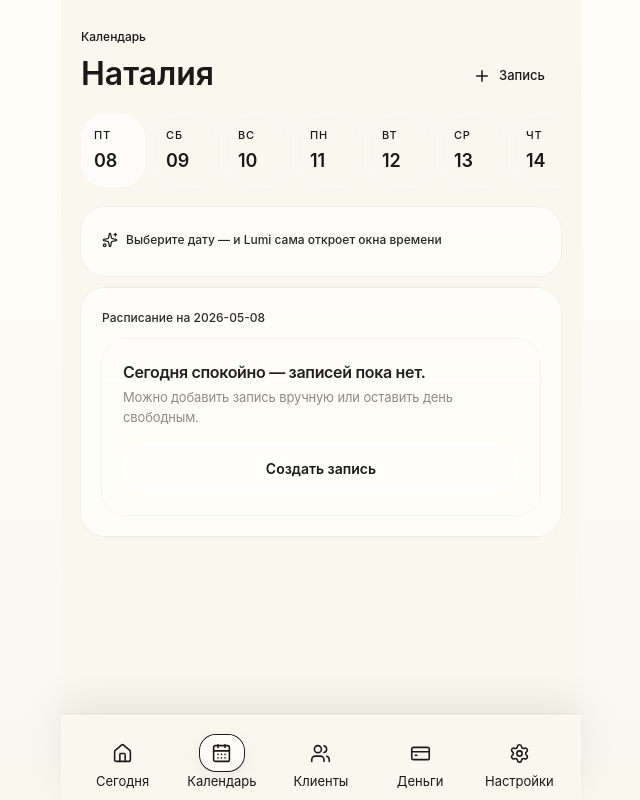
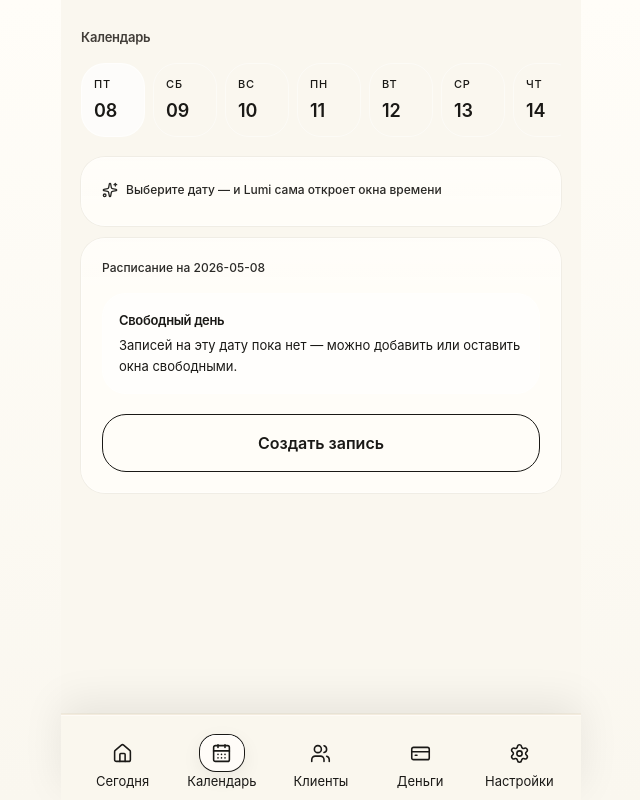
Before and after one commit to natagoy1999-droid/lumi-book, a React (Vite) app: page /calendar in a window 1280 px wide. Shown: the whole page, without its empty margins (319-959 px from the left). Built offline with nearby package versions, Linux system fonts and the light colour scheme.

Commit message:
Fix clients modal render loop

```diff
--- a/src/components/Sheet.tsx
+++ b/src/components/Sheet.tsx
@@ -30,21 +30,22 @@ export function Sheet({
 }: Props) {
   const resolvedModalId = coerceModalId(modalId)
   const active = open && children != null
-  const modal = useModalManager()
   const centered = variant === 'center'
   const zBackdrop = z.backdrop
   const zModal = z.modal
 
+  // Do not depend on `useModalManager()` snapshot — it changes identity every store update and
+  // would re-run this effect, firing cleanup that closes the modal → infinite loop (React #185).
   useEffect(() => {
     if (!active) return
-    modal.open(modalId)
+    useModalManager.getState().open(resolvedModalId)
     const prev = document.body.style.overflow
     document.body.style.overflow = 'hidden'
     return () => {
       document.body.style.overflow = prev
       if (useModalManager.getState().active === resolvedModalId) useModalManager.getState().close()
     }
-  }, [active, modal, resolvedModalId])
+  }, [active, resolvedModalId])
   return (
     <AnimatePresence>
       {active ? (
--- a/src/screens/Calendar.tsx
+++ b/src/screens/Calendar.tsx
@@ -1,11 +1,11 @@
 import { motion } from 'framer-motion'
-import { Plus, Sparkles } from 'lucide-react'
+import { Sparkles } from 'lucide-react'
 import { useMemo, useState } from 'react'
 import { useNavigate } from 'react-router-dom'
 
 import { GlassCard } from '../components/GlassCard'
 import { cn } from '../lib/cn'
-import { LumiEmptyState } from '../components/ui/LumiEmptyState'
+import { LumiButton } from '../components/ui/LumiButton'
 import { useCognitiveUI } from '../state/cognitiveUI'
 import { todayISO, useStore } from '../state/store'
 
@@ -57,25 +57,9 @@ export function Calendar() {
           initial={{ opacity: 0, y: 10 }}
           animate={{ opacity: 1, y: 0 }}
           transition={{ type: 'spring', stiffness: 520, damping: 44 }}
-          className="mb-4 flex items-end justify-between"
+          className="mb-4"
         >
-          <div>
-            <div className="text-[12px] font-medium tracking-tightish text-ink-700/70">
-              Календарь
-            </div>
-            <div className="mt-1 text-[32px] font-semibold tracking-tightish text-ink-950">
-              {master.name}
-            </div>
-          </div>
-
-          <button
-            type="button"
-            onClick={() => nav('/calendar/new')}
-            className="inline-flex items-center gap-2 rounded-2xl bg-ink-950 px-4 py-3 text-[13px] font-medium text-paper-50 shadow-glowGold"
-          >
-            <Plus size={18} />
-            Запись
-          </button>
+          <div className="lumi-section-title">Календарь</div>
         </motion.div>
 
         <div
@@ -88,10 +72,7 @@ export function Calendar() {
               <button
                 key={d}
                 type="button"
-                onClick={() => {
-                  setDateISO(d)
-                  nav(`/calendar/new?date=${encodeURIComponent(d)}`, { replace: true })
-                }}
+                onClick={() => setDateISO(d)}
                 className={cn(
                   'min-w-[64px] rounded-3xl border px-3 py-3 text-left shadow-soft transition',
                   'backdrop-blur-glass',
@@ -167,15 +148,24 @@ export function Calendar() {
                 ))}
               </div>
             ) : (
-              <div className="mt-3">
-                <LumiEmptyState
-                  title="Сегодня спокойно — записей пока нет."
-                  desc="Можно добавить запись вручную или оставить день свободным."
-                  actionLabel="Создать запись"
-                  onAction={() => nav('/calendar/new')}
-                />
+              <div className="mt-4 rounded-3xl border border-white/55 bg-white/45 px-4 py-4 text-[13px] leading-relaxed text-ink-700/70 shadow-soft">
+                <div className="font-semibold tracking-tight text-ink-950">Свободный день</div>
+                <div className="mt-1 text-[13px] leading-relaxed text-ink-700/65">
+                  Записей на эту дату пока нет — можно добавить или оставить окна свободными.
+                </div>
               </div>
             )}
+
+            <div className="mt-5">
+              <LumiButton
+                type="button"
+                onClick={() =>
+                  nav(`/calendar/new?date=${encodeURIComponent(dateISO)}`)
+                }
+              >
+                Создать запись
+              </LumiButton>
+            </div>
           </GlassCard>
         </div>
       </div>
--- a/src/screens/Clients.tsx
+++ b/src/screens/Clients.tsx
@@ -1,6 +1,6 @@
 import { motion } from 'framer-motion'
 import { Plus, Sparkles, Search, Trash2, Users } from 'lucide-react'
-import { useMemo, useState } from 'react'
+import { useCallback, useMemo, useState } from 'react'
 
 import { GlassCard } from '../components/GlassCard'
 import { cn } from '../lib/cn'
@@ -43,7 +43,13 @@ export function Clients() {
   const [draft, setDraft] = useState<Client | null>(null)
   const [saveError, setSaveError] = useState<string | null>(null)
 
-  const openNew = () => {
+  const closeModal = useCallback(() => {
+    setOpenEdit(false)
+    setDraft(null)
+    setSaveError(null)
+  }, [])
+
+  const handleAddClient = useCallback(() => {
     setSaveError(null)
     setDraft({
       id: `c_${Math.random().toString(16).slice(2)}_${Date.now().toString(16)}`,
@@ -54,17 +60,28 @@ export function Clients() {
       visits: 0,
     })
     setOpenEdit(true)
-  }
+  }, [])
 
-  const closeModal = () => {
-    setOpenEdit(false)
-    setDraft(null)
+  const handleEditClient = useCallback((c: Client) => {
     setSaveError(null)
-  }
+    setDraft({
+      id: c.id,
+      name: c.name ?? '',
+      phone: c.phone ?? '',
+      notes: c.notes ?? '',
+      totalSpent: c.totalSpent ?? 0,
+      visits: c.visits ?? 0,
+    })
+    setOpenEdit(true)
+  }, [])
 
-  const isExistingClient = Boolean(
-    draft && state.clients.some((c) => c.id === draft.id),
+  const draftId = draft?.id
+  const isExistingClient = useMemo(
+    () => (draftId ? state.clients.some((c) => c.id === draftId) : false),
+    [draftId, state.clients],
   )
+
+  const modalOpen = openEdit && Boolean(draft)
 
   const list = useMemo(() => {
     const t = q.trim().toLowerCase()
@@ -107,7 +124,7 @@ export function Clients() {
             />
             <button
               type="button"
-              onClick={openNew}
+              onClick={handleAddClient}
               className={cn(
                 'inline-flex h-10 items-center gap-2 !rounded-2xl px-4 text-[14px]',
                 lumiPrimaryActionSm,
@@ -159,18 +176,7 @@ export function Clients() {
                     style={{
                       opacity: `calc(0.94 + var(--client-card-calm, 0.48) * 0.06 * ${card.calm.toFixed(3)})`,
                     }}
-                    onClick={() => {
-                      setSaveError(null)
-                      setDraft({
-                        id: c.id,
-                        name: c.name ?? '',
-                        phone: c.phone ?? '',
-                        notes: c.notes ?? '',
-                        totalSpent: c.totalSpent ?? 0,
-                        visits: c.visits ?? 0,
-                      })
-                      setOpenEdit(true)
-                    }}
+                    onClick={() => handleEditClient(c)}
                   >
                     <div className="flex items-start justify-between gap-4">
                       <div>
@@ -225,14 +231,14 @@ export function Clients() {
               desc="Клиенты появятся автоматически после первых записей — без ручного ввода."
               icon={<Users size={18} className="text-gold-400" />}
               actionLabel="Добавить клиента"
-              onAction={openNew}
+              onAction={handleAddClient}
             />
           )}
         </motion.div>
       </div>
 
       <LumiModal
-        open={openEdit && draft != null}
+        open={modalOpen}
         title={
           isExistingClient
             ? (draft?.name ?? '').trim()
```
